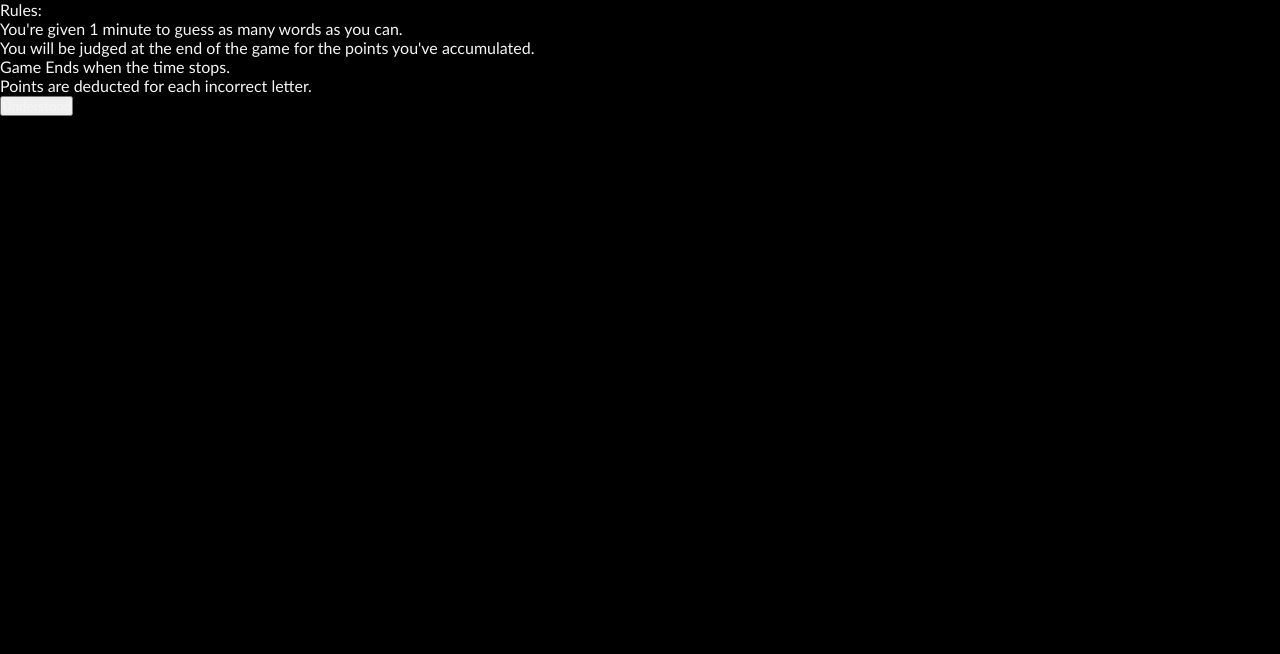
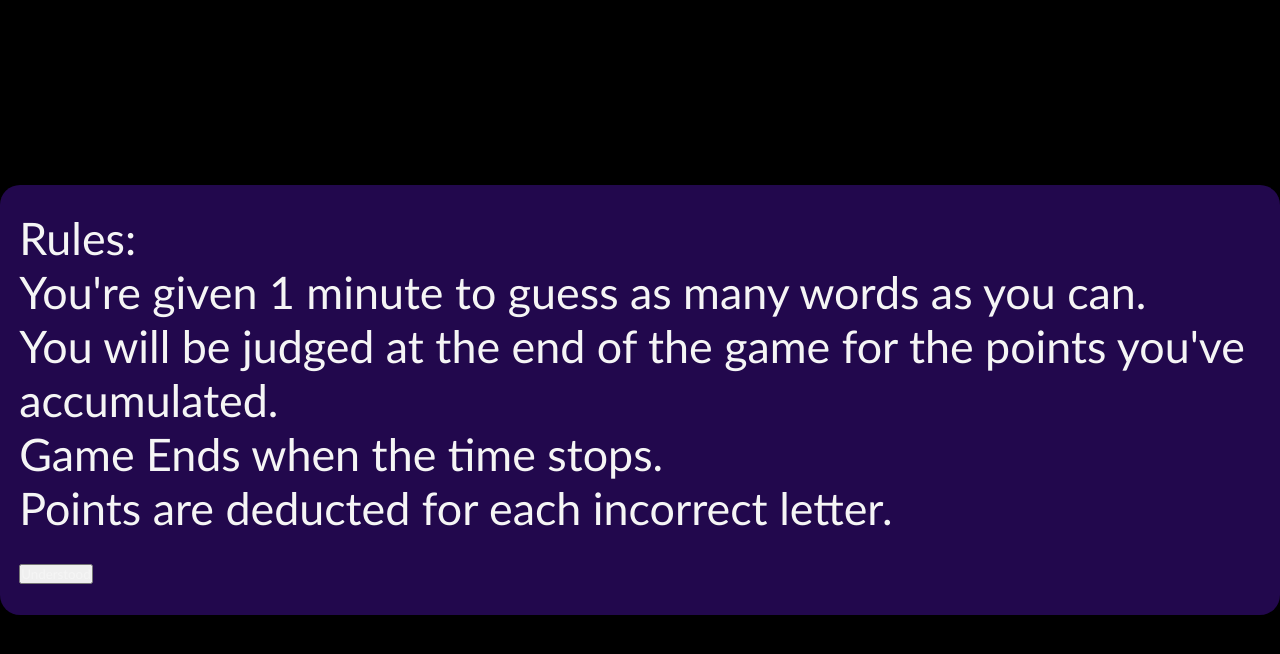
Before and after one commit to CyMain/Guessy, a plain HTML site: page guessy.html in a window 1280 px wide. Drawn offline with Linux system fonts and the light colour scheme.

Commit message:
More Updates.
Done with the rules

```diff
--- a/scripts/guessy.js
+++ b/scripts/guessy.js
@@ -204,7 +204,8 @@ function refreshGame(){
 
 function renderSite(){
   const html = `
-    <div class = "rules">Rules:
+    <div class="rules-container">
+      <div class = "rules">Rules:
       <ul>
         <li>
           <p>
@@ -231,6 +232,8 @@ function renderSite(){
         Understood
       </button>
     </div>
+    </div>
+
   `;
   document.querySelector('main').innerHTML += html;
   document.querySelector('.understood-button').addEventListener('click', ()=>{
@@ -239,6 +242,7 @@ function renderSite(){
 }
 
 function fullSiteRender(){
+  document.querySelector('.rules-container').style.display="none";
   const html = `
     <div class="main-game">
       <div class="confetti-wrapper">
--- a/styles/guessyStyles/guessy.css
+++ b/styles/guessyStyles/guessy.css
@@ -1,7 +1,18 @@
-.rules{
+.rules-container{
+  background-color: rgba(0, 0, 0, 0.4);
+  display: flex;
+  align-items: center;
+  justify-content: center;
   position: absolute;
   width: 100vw;
   height: 100dvh;
+
+  .rules{
+    font-size: 3.5vw;
+    padding: 2% 1.5%;
+    border-radius: 20px;
+    background-color: var(--mainColor2);
+  }
 }
 
 .main-game{
```
